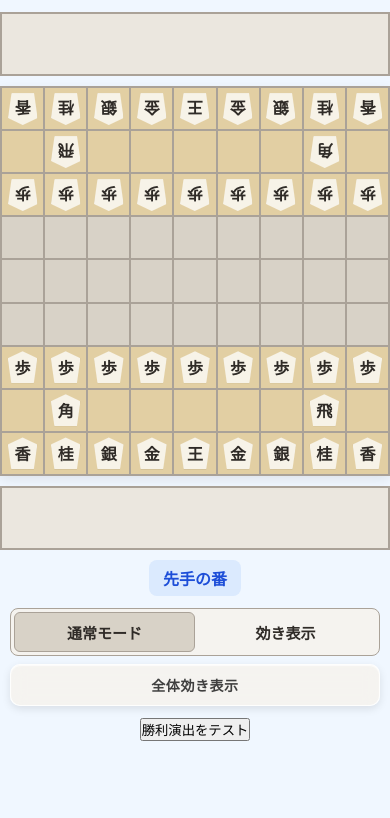
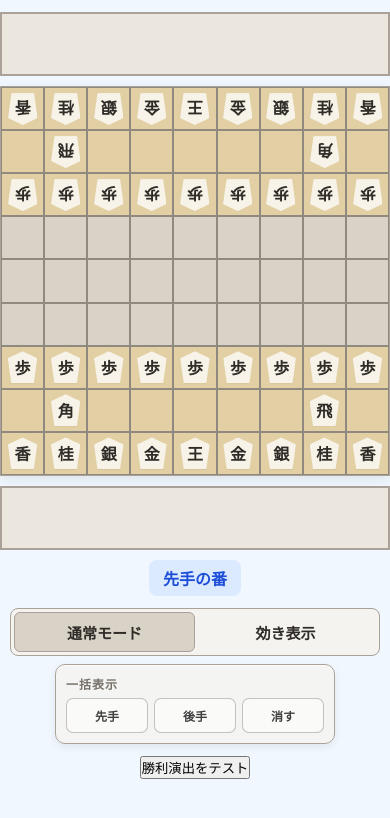
Before and after one commit to YSgifu/shogi-app, a Next.js app in the folder frontend/: page / in a window 390 px wide. Shown: the top 818 px of the page. Built offline with nearby package versions, Linux system fonts and the light colour scheme.

Commit message:
処理の共通化前半

```diff
--- a/frontend/src/app/globals.css
+++ b/frontend/src/app/globals.css
@@ -192,6 +192,10 @@ a {
     background-color: var(--promotion-zone);
 }
 
+.square-overlay.selected-square-overlay {
+    background-color: var(--move);
+}
+
 /* =========================================================
     Board Overlays
    ========================================================= */
@@ -219,6 +223,10 @@ a {
         var(--move) 50%,
         var(--attack) 50%
     );
+}
+
+.square-overlay.last-move {
+    background-color: rgba(255, 193, 7, 0.45);
 }
 
 /* =========================================================
@@ -276,9 +284,12 @@ a {
     transform: rotate(180deg) translateY(-2px);
 }
 
-.selected {
+.piece.selected {
     transform: translateY(-4px) scale(1.04);
-    box-shadow: 0 7px 12px rgba(0, 0, 0, 0.22);
+
+    box-shadow:
+        0 6px 11px rgba(0, 0, 0, 0.24),
+        0 0 0 2px rgba(82, 126, 160, 0.4);
 }
 
 .piece.gote.selected {
@@ -364,8 +375,12 @@ a {
 
 .board-controls {
     grid-area: controls;
+
     display: flex;
-    flex-direction: column;
+    flex-direction: row;
+    align-items: center;
+    justify-content: center;
+
     gap: 10px;
 }
 
@@ -533,10 +548,21 @@ a {
     transform: translate(12px, calc(-100% - 24px));
 }
 
+.preview-below {
+    transform: translate(12px, 12px);
+}
+
 .preview-left.preview-above {
     transform: translate(
         calc(-100% - 6px),
         calc(-100% - 6px)
+    );
+}
+
+.preview-left.preview-below {
+    transform: translate(
+        calc(-100% - 6px),
+        12px
     );
 }
 
@@ -823,6 +849,63 @@ a {
 }
 
 
+/* =============================新規追加============================= */
+.attack-controls {
+    width: 280px;
+    display: flex;
+    flex-direction: column;
+    gap: 6px;
+
+    padding: 10px;
+
+    border: 1px solid var(--grid-line);
+    border-radius: 10px;
+
+    background: rgba(245, 243, 238, 0.72);
+
+    box-shadow:
+        0 3px 8px rgba(0, 0, 0, 0.07),
+        inset 0 1px 1px rgba(255, 255, 255, 0.8);
+
+    backdrop-filter: blur(8px);
+    -webkit-backdrop-filter: blur(8px);
+}
+
+.attack-controls-title {
+    font-size: 12px;
+    font-weight: 700;
+    letter-spacing: 0.08em;
+    color: #77716a;
+}
+
+.attack-controls-buttons {
+    display: flex;
+    flex-direction: row;
+    gap: 6px;
+}
+
+.attack-controls button {
+    flex: 1;
+    padding: 8px 6px;
+
+    border: 1px solid rgba(170, 162, 152, 0.65);
+    border-radius: 7px;
+
+    background: rgba(255, 255, 255, 0.55);
+    color: #3f3f3f;
+
+    font-size: 12px;
+    font-weight: 600;
+
+    cursor: pointer;
+
+    transition:
+        background-color 0.15s ease,
+        transform 0.15s ease,
+        box-shadow 0.15s ease;
+}
+
+
 /* ============================スマホ対応============================ */
 
 @media (max-width: 600px) {
@@ -948,6 +1031,7 @@ a {
     .board-controls {
         width: calc(100vw - 20px);
 
+        flex-direction: column;
         align-items: center;
         gap: 8px;
     }
@@ -965,6 +1049,8 @@ a {
 
     .square {
         touch-action: manipulation;
+        border-width: 0.5px;
+        border-color: #8f8980;
     }
 
     .piece {
--- a/frontend/src/components/Board.tsx
+++ b/frontend/src/components/Board.tsx
@@ -51,6 +51,14 @@ export default function Board({ board }: BoardProps) {
 
     const [checkmatePlayer, setCheckmatePlayer] = useState<Player | null>(null);
     const [showCheckmateDialog, setShowCheckmateDialog] = useState(false);
+    const [lastMove, setLastMove] = useState<{
+        from: { row: number; col: number } | null;
+        to: { row: number; col: number };
+    } | null>(null);
+    const [previewMove, setPreviewMove] = useState<{
+        from: { row: number; col: number } | null;
+        to: { row: number; col: number };
+    } | null>(null);
 
     // ================================================================================
 
@@ -255,10 +263,7 @@ export default function Board({ board }: BoardProps) {
             newHands[selectedHandPiece.player][selectedHandPiece.type] -= 1;
 
             // 仮移動後の相手
-            const opponent =
-                selectedHandPiece.player === "sente"
-                    ? "gote"
-                    : "sente";
+            const opponent = getOpponent(selectedHandPiece.player);
 
             // 王手・詰み判定
             if (isCheckmate(newBoard, opponent, newHands)) {
@@ -277,6 +282,14 @@ export default function Board({ board }: BoardProps) {
             setSelectedSquare({
                 row: rowIndex,
                 col: colIndex,
+            });
+
+            setPreviewMove({
+                from: null,
+                to: {
+                    row: rowIndex,
+                    col: colIndex,
+                },
             });
 
             setMovableSquares([]);
@@ -300,12 +313,7 @@ export default function Board({ board }: BoardProps) {
                 return;
             }
 
-            setIsPreviewing(false);
-            setSelectedSquare(null);
-            setMovableSquares([]);
-
-            switchPlayer();
-
+            confirmMove(false);
             return;
         }
 
@@ -352,6 +360,13 @@ export default function Board({ board }: BoardProps) {
             );
 
             setCanPromotePreview(canPromoteMove);
+            setPreviewMove({
+                from: selectedSquare,
+                to: {
+                    row: rowIndex,
+                    col: colIndex,
+                },
+            });
 
             const capturedPiece =
                 newBoard[rowIndex][colIndex];
@@ -373,10 +388,7 @@ export default function Board({ board }: BoardProps) {
             newBoard[rowIndex][colIndex] = movingPiece;
             newBoard[selectedSquare.row][selectedSquare.col] = null;
 
-            const opponent =
-                movingPiece.player === "sente"
-                    ? "gote"
-                    : "sente";
+            const opponent = getOpponent(movingPiece.player);
 
             if (isCheckmate(newBoard, opponent, newHands)) {
                 setCheckmatePlayer(movingPiece.player);
@@ -457,6 +469,8 @@ export default function Board({ board }: BoardProps) {
         });
     }
 
+    // ====================================================================================
+
     // ===== 手番 =====
 
     function switchPlayer() {
@@ -464,6 +478,139 @@ export default function Board({ board }: BoardProps) {
             prev === "sente" ? "gote" : "sente"
         );
     }
+
+    function resetGame() {
+        const resetBoard = board.map((row) =>
+            row.map((piece) =>
+                piece ? { ...piece } : null
+            )
+        );
+
+        setCurrentBoard(resetBoard);
+        setPreviousBoard(
+            resetBoard.map((row) => [...row])
+        );
+
+        setHands({
+            sente: {FU: 0, KY: 0, KE: 0, GI: 0, KI: 0, KA: 0, HI: 0,},
+            gote: {FU: 0, KY: 0, KE: 0, GI: 0, KI: 0, KA: 0, HI: 0,},
+        });
+
+        setPreviousHands({
+            sente: {FU: 0,KY: 0,KE: 0,GI: 0,KI: 0,KA: 0,HI: 0,},
+            gote: {FU: 0,KY: 0,KE: 0,GI: 0,KI: 0,KA: 0,HI: 0,},
+        });
+
+        setSelectedSquare(null);
+        setMovableSquares([]);
+        setSelectedHandPiece(null);
+
+        setIsPreviewing(false);
+        setCanPromotePreview(false);
+
+        setIsAttackMode(false);
+        setAttackPieces([]);
+
+        setCurrentPlayer("sente");
+        setWinner(null);
+
+        setMessage(null);
+        setShowWinAnimation(false);
+
+        setCheckmatePlayer(null);
+        setShowCheckmateDialog(false);
+        setLastMove(null);
+    }
+
+    function showAllAttackPieces(player: Player) {
+        const pieceIds = currentBoard
+            .flatMap((row) => row)
+            .filter(
+                (piece): piece is NonNullable<typeof piece> =>
+                    piece !== null && piece.player === player
+            )
+            .map((piece) => piece.id);
+
+        setAttackPieces((prev) => [
+            ...new Set([...prev, ...pieceIds]),
+        ]);
+    }
+
+    function clearAttackPieces() {
+        setAttackPieces([]);
+    }
+
+    const confirmMove = (promote: boolean = false) => {
+        if (!previewMove) return;
+
+        // 成る場合だけ、仮移動後の駒を成らせる
+        if (promote && selectedSquare) {
+            const newBoard = currentBoard.map((row) =>
+                row.map((piece) =>
+                    piece ? { ...piece } : null
+                )
+            );
+
+            const promotedPiece =
+                newBoard[selectedSquare.row][selectedSquare.col];
+
+            if (promotedPiece) {
+                promotedPiece.promoted = true;
+                setCurrentBoard(newBoard);
+            }
+        }
+
+        // 直前の一手を確定
+        setLastMove(previewMove);
+
+        // 仮移動状態を解除
+        setIsPreviewing(false);
+        setSelectedSquare(null);
+        setMovableSquares([]);
+        setCanPromotePreview(false);
+
+        // 手番交代
+        switchPlayer();
+    };
+
+    function getOpponent(player: Player): Player {
+        return player === "sente" ? "gote" : "sente";
+    }
+
+    const cancelPreview = () => {
+        setCurrentBoard(previousBoard);
+        setHands(previousHands);
+
+        setSelectedSquare(null);
+        setMovableSquares([]);
+        setIsPreviewing(false);
+        setCanPromotePreview(false);
+        setPreviewMove(null);
+    };
+
+    const startPreview = (
+        newBoard: Board,
+        newHands: Hands,
+        move: {
+            from: { row: number; col: number } | null;
+            to: { row: number; col: number };
+        },
+        selectedPosition: { row: number; col: number },
+        canPromoteMove: boolean = false
+    ) => {
+        setPreviousBoard(currentBoard);
+        setPreviousHands(hands);
+
+        setCurrentBoard(newBoard);
+        setHands(newHands);
+
+        setSelectedSquare(selectedPosition);
+        setPreviewMove(move);
+        setMovableSquares([]);
+
+        setCanPromotePreview(canPromoteMove);
+        setIsPreviewing(true);
+    };
 
     // =====================================================================================
 
@@ -573,7 +720,19 @@ export default function Board({ board }: BoardProps) {
                                             }}
                                         >
                                             <div
-                                                className={`square-overlay ${isMovable || isDrop ? "movable" : ""} ${isAttack ? "attack" : ""}`}
+                                                className={`square-overlay
+                                                    ${isMovable || isDrop ? "movable" : ""}
+                                                    ${isAttack ? "attack" : ""}
+                                                    ${isSelected ? "selected-square-overlay" : ""}
+                                                    ${
+                                                        (lastMove?.from?.row === rowIndex &&
+                                                            lastMove?.from?.col === colIndex) ||
+                                                        (lastMove?.to?.row === rowIndex &&
+                                                            lastMove?.to?.col === colIndex)
+                                                            ? "last-move"
+                                                            : ""
+                                                    }
+                                                `}
                                             />
 
                                             {piece && (
@@ -604,7 +763,9 @@ export default function Board({ board }: BoardProps) {
                                         } ${
                                             selectedSquare.row >= 7
                                                 ? "preview-above"
-                                                : ""
+                                                : selectedSquare.row <= 1
+                                                    ? "preview-below"
+                                                    : ""
                                         }`}
                                         style={{
                                             left: `${((selectedSquare.col + 0.5) / 9) * 100}%`,
@@ -616,23 +777,7 @@ export default function Board({ board }: BoardProps) {
                                             <>
                                                 <button
                                                     onClick={() => {
-                                                        if (!selectedSquare) return;
-
-                                                        const newBoard = currentBoard.map((row) => [...row]);
-
-                                                        const promotedPiece =
-                                                            newBoard[selectedSquare.row][selectedSquare.col];
-
-                                                        if (!promotedPiece) return;
-
-                                                        promotedPiece.promoted = true;
-
-                                                        setCurrentBoard(newBoard);
-                                                        setSelectedSquare(null);
-                                                        setMovableSquares([]);
-                                                        setIsPreviewing(false);
-                                                        setCanPromotePreview(false);
-                                                        switchPlayer();
+                                                        confirmMove(true);
                                                     }}
                                                 >
                                                     成る
@@ -640,10 +785,7 @@ export default function Board({ board }: BoardProps) {
 
                                                 <button
                                                     onClick={() => {
-                                                        setIsPreviewing(false);
-                                                        setSelectedSquare(null);
-                                                        setMovableSquares([]);
-                                                        switchPlayer();
+                                                        confirmMove(false);
                                                     }}
                                                 >
                                                     成らない
@@ -654,10 +796,7 @@ export default function Board({ board }: BoardProps) {
                                         {!canPromotePreview && (
                                             <button
                                                 onClick={() => {
-                                                    setIsPreviewing(false);
-                                                    setSelectedSquare(null);
-                                                    setMovableSquares([]);
-                                                    switchPlayer();
+                                                    confirmMove();
                                                 }}
                                             >
                                                 確定
@@ -666,11 +805,7 @@ export default function Board({ board }: BoardProps) {
 
                                         <button
                                             onClick={() => {
-                                                setCurrentBoard(previousBoard);
-                                                setSelectedSquare(null);
-                                                setMovableSquares([]);
-                                                setIsPreviewing(false);
-                                                setHands(previousHands);
+                                                cancelPreview();
                                             }}
                                         >
                                             キャンセル
@@ -707,7 +842,7 @@ export default function Board({ board }: BoardProps) {
 
                                                 setWinner(checkmatePlayer);
                                                 setShowWinAnimation(true);
-                                                setIsPreviewing(false); // ← これを追加
+                                                setIsPreviewing(false);
                                                 setShowCheckmateDialog(false);
                                                 setCheckmatePlayer(null);
                                             }}
@@ -717,13 +852,7 @@ export default function Board({ board }: BoardProps) {
 
                                         <button
                                             onClick={() => {
-                                                setCurrentBoard(previousBoard);
-                                                setHands(previousHands);
-
-                                                setSelectedSquare(null);
-                                                setMovableSquares([]);
-                                                setIsPreviewing(false);
-
+                                                cancelPreview();
                                                 setShowCheckmateDialog(false);
                                                 setCheckmatePlayer(null);
                                             }}
@@ -739,11 +868,18 @@ export default function Board({ board }: BoardProps) {
 
                     {winner && !showWinAnimation && (
                         <div className="winner-message">
-                            {winner === "sente"
-                                ? "先手の勝ち！"
-                                : "後手の勝ち！"}
+                            <div>
+                                {winner === "sente"
+                                    ? "先手の勝ち！"
+                                    : "後手の勝ち！"}
+                            </div>
+
+                            <button onClick={resetGame}>
+                                もう一度対局
+                            </button>
                         </div>
                     )}
+
                     <div
 
                         className={`current-player ${
@@ -802,12 +938,14 @@ export default function Board({ board }: BoardProps) {
                             isAttackMode ? "attack" : "normal"
                         }`}
                     />
+
                     <button
                         className={!isAttackMode ? "active" : ""}
                         onClick={() => setIsAttackMode(false)}
                     >
                         通常モード
                     </button>
+
                     <button
                         className={isAttackMode ? "active" : ""}
                         onClick={() => setIsAttackMode(true)}
@@ -815,9 +953,35 @@ export default function Board({ board }: BoardProps) {
                         効き表示
                     </button>
                 </div>
-                <button>
-                    全体効き表示
-                </button>
+
+                <div className="attack-controls">
+                    <div className="attack-controls-title">
+                        一括表示
+                    </div>
+                    <div className="attack-controls-buttons">
+                        <button
+                            className="attack-all-sente"
+                            onClick={() => showAllAttackPieces("sente")}
+                        >
+                            先手
+                        </button>
+
+                        <button
+                            className="attack-all-gote"
+                            onClick={() => showAllAttackPieces("gote")}
+                        >
+                            後手
+                        </button>
+
+                        <button
+                            className="attack-clear"
+                            onClick={clearAttackPieces}
+                        >
+                            消す
+                        </button>
+                    </div>
+                </div>
+
             </div>
 
             {process.env.NODE_ENV === "development" && (
```
